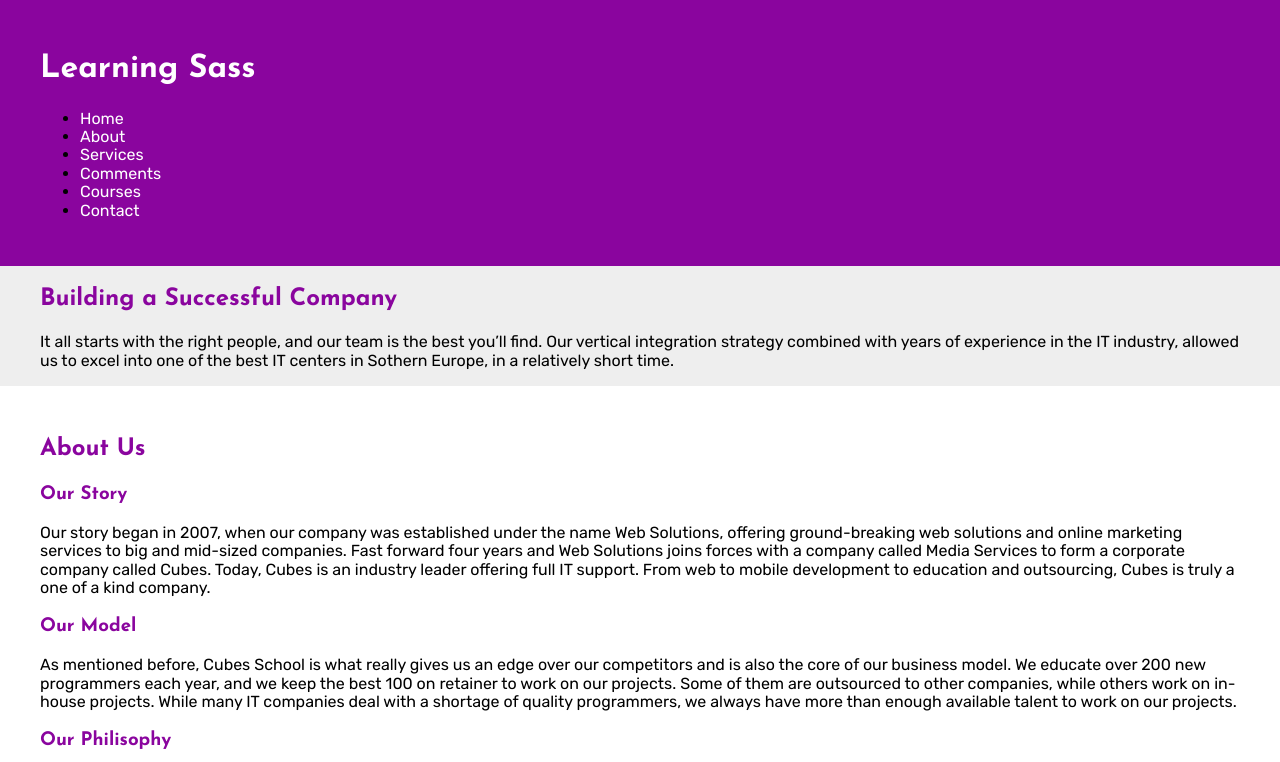
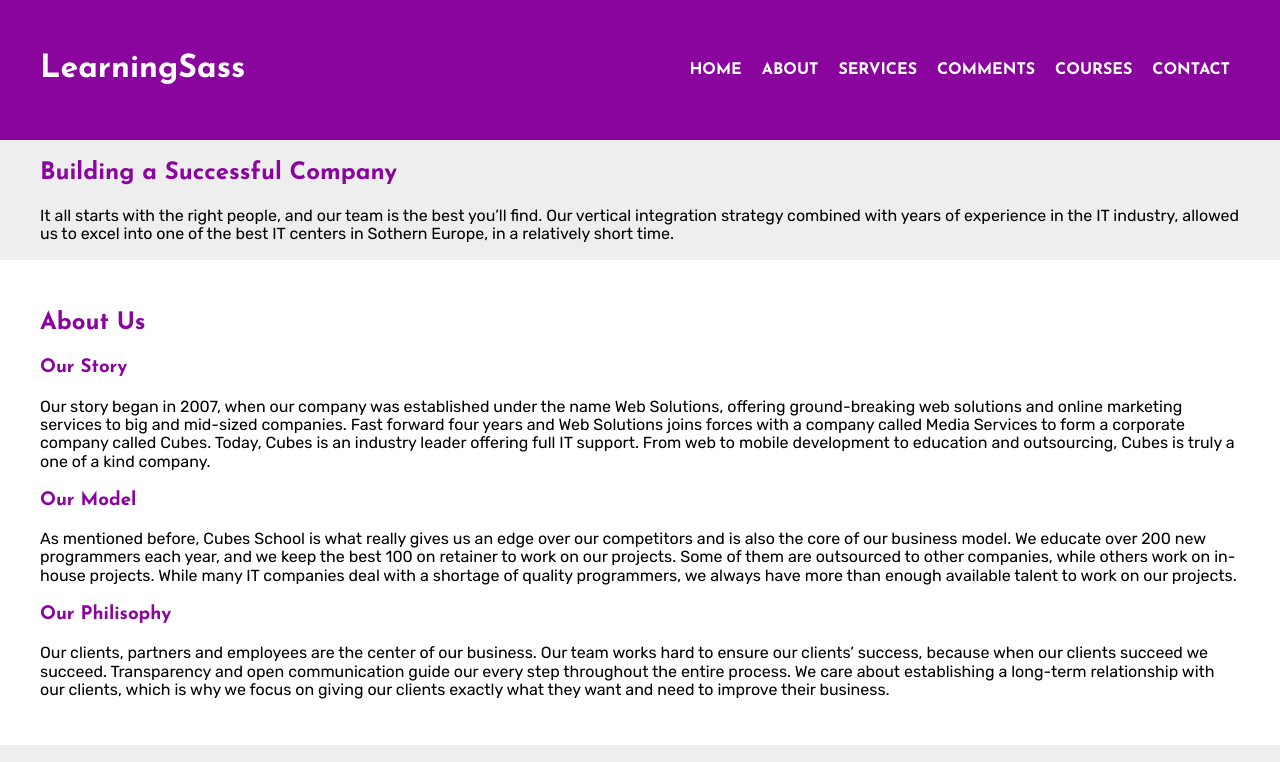
Before and after one commit to lukanb93/learningSass, a plain HTML site: page public_html/index.html in a window 1280 px wide. Shown: the top 762 px of the page. Drawn offline with nearby package versions, Linux system fonts and the light colour scheme; files that its build step writes are made by us from their sources.

Commit message:
Syntacs and parent selector

```diff
--- a/public_html/index.html
+++ b/public_html/index.html
@@ -16,8 +16,8 @@
     <body>
         <header>
             <div class="container">
+                <h1 class="branding"><a href="#">LearningSass</a></h1>
                 <nav>
-                    <h1 class="branding"><a href="#">Learning Sass</a></h1>
                     <ul>
                         <li><a href="#home">Home</a></li>
                         <li><a href="#about">About</a></li>
--- a/public_html/scss/partials/_header.scss
+++ b/public_html/scss/partials/_header.scss
@@ -1,11 +1,77 @@
 $header-bg : $purple;
 $header-link-color : $white;
+$nav-font : $josefin;
+$nav-link-active : $green;
+
 header{
     padding: 30px 0;
     background-color: $header-bg;
+    .branding{
+        text-align: center;
 
+        a{
+            color: $header-link-color;
+        }
+    }
+
+    nav{
+        ul{
+            list-style: none;
+            padding-left: 0;
+
+            li{
+
+                a{
+                    display: block;
+                    padding: 5px 0;
+                    color: $header-link-color;
+                    text-align: center;
+                    font-family: $nav-font;
+                    text-transform: uppercase;
+                    font-weight: $font-bold;
+
+                }
+
+                a:hover{
+                    color: $nav-link-active;
+                }
+            }
+        } //ul end
+    } //nav end
+} //header end
+
+
+
+@media(min-width:768px){
+    header{
+        .container{
+            display: flex;
+            justify-content: space-between;
+            align-items: center;
+
+            ul{
+                display: flex;
+
+                li{
+                    a{
+                        padding:5px;
+                    }
+                }
+            }
+        }
+    }
 }
 
-header a{
-    color: $header-link-color;
+@media(min-width:992px){
+    header{
+        .container{
+            ul{
+                li{
+                    a{
+                        padding:10px;
+                    }
+                }
+            }
+        }
+    }
 }
--- a/public_html/scss/partials/_variables.scss
+++ b/public_html/scss/partials/_variables.scss
@@ -1,5 +1,5 @@
 
-
+$green : #6bfc03;
 $white : #fff;
 $black : #000;
 $purple : #8a059e;
```
Also changed, not shown: nbproject/private/private.xml (+6 -1 lines), public_html/css/theme.css, 1 other file.
